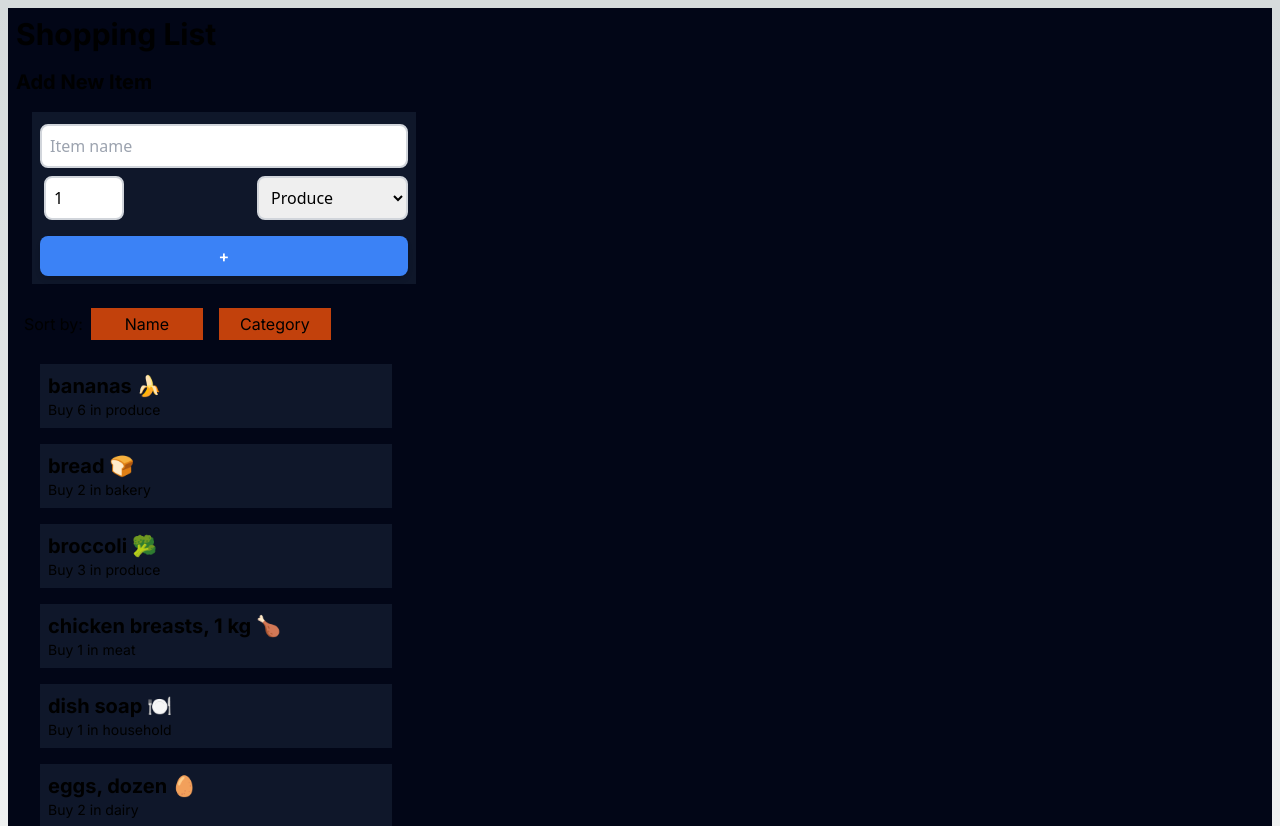
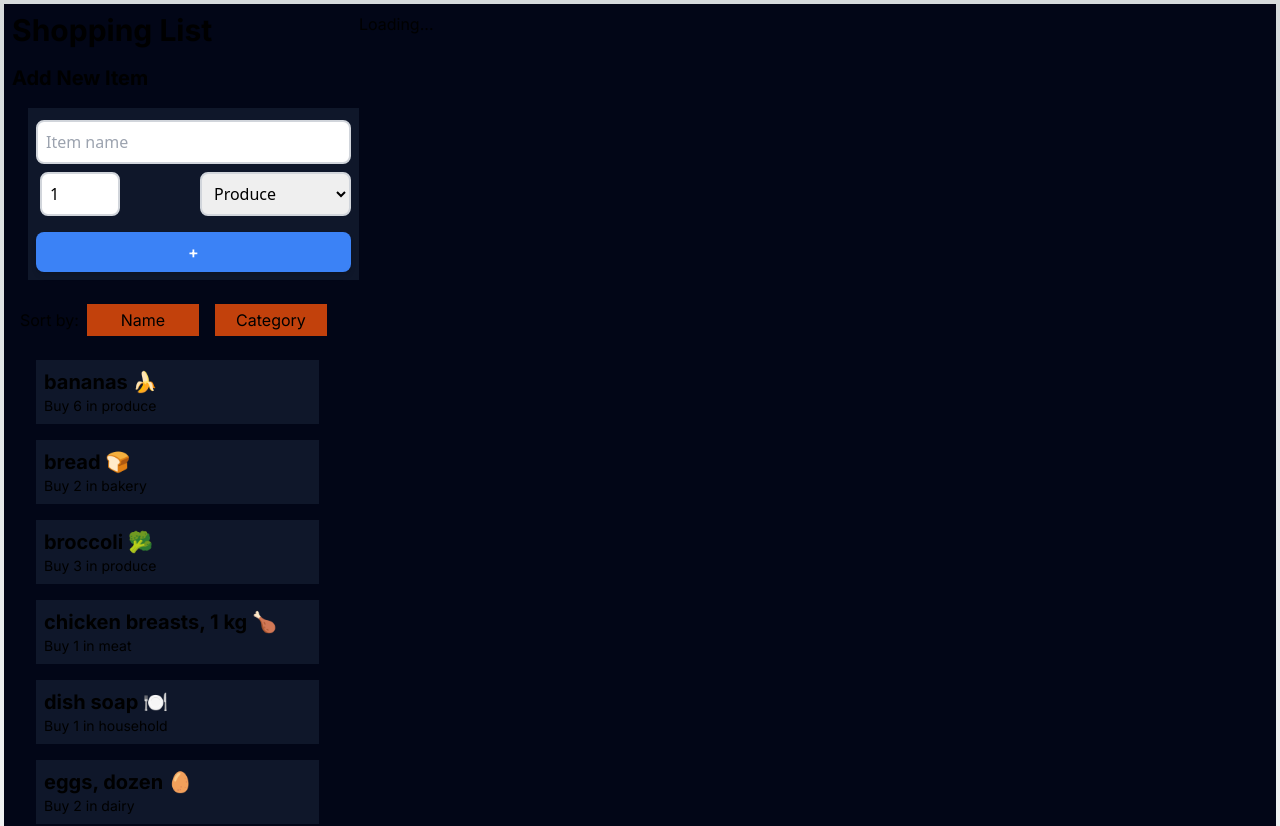
Before and after one commit to BrandtFgit/cprg306-assignments, a Next.js app: page /week-7 in a window 1280 px wide. Shown: the top 826 px of the page. Built offline with nearby package versions, Linux system fonts and the light colour scheme.

Commit message:
Update page.js

```diff
--- a/app/week-7/page.js
+++ b/app/week-7/page.js
@@ -38,12 +38,17 @@ export default function Page() {
     };
 
     return (
-        <main className="bg-slate-950 p-2 m-2">
-            <h1 className="text-3xl font-bold mb-4">Shopping List</h1>
-            <h3 className="text-xl font-bold">Add New Item</h3>
-            <NewItem onAddItem={handleAddItem}></NewItem>
-            <ItemList items={items} onItemSelect={handleItemSelect}></ItemList>
-            <MealIdeas ingredient={selectedItemName} />
+        <main className="bg-slate-950 p-2 m-1 flex">
+            <div>
+              <h1 className="text-3xl font-bold mb-4">Shopping List</h1>
+              <h3 className="text-xl font-bold">Add New Item</h3>
+
+              <NewItem onAddItem={handleAddItem}></NewItem>
+              <ItemList items={items} onItemSelect={handleItemSelect}></ItemList>
+            </div>
+            <div className="flex-1 ml-4">
+              <MealIdeas ingredient={selectedItemName} />
+            </div>
         </main>
     );
 }
```
